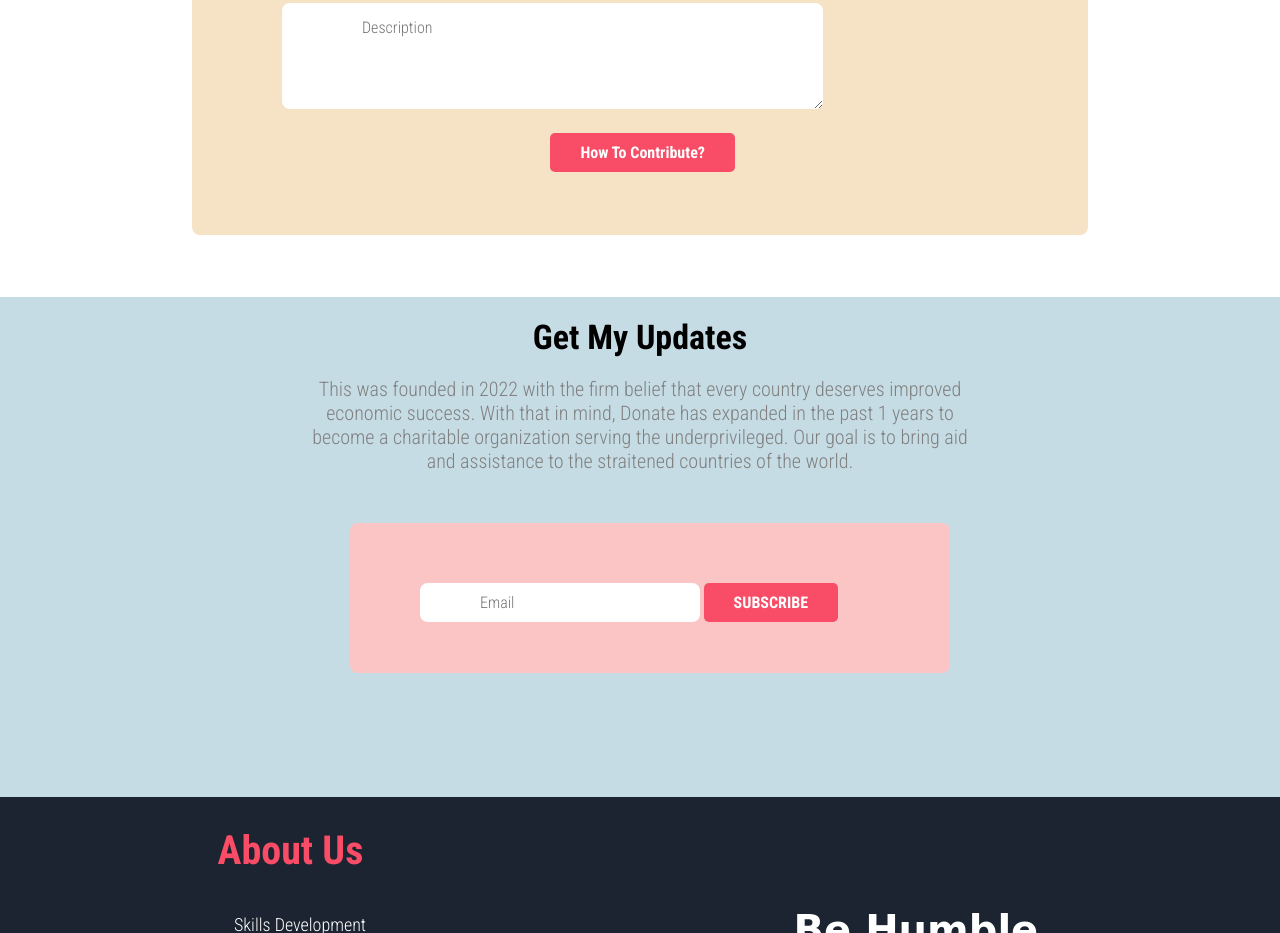
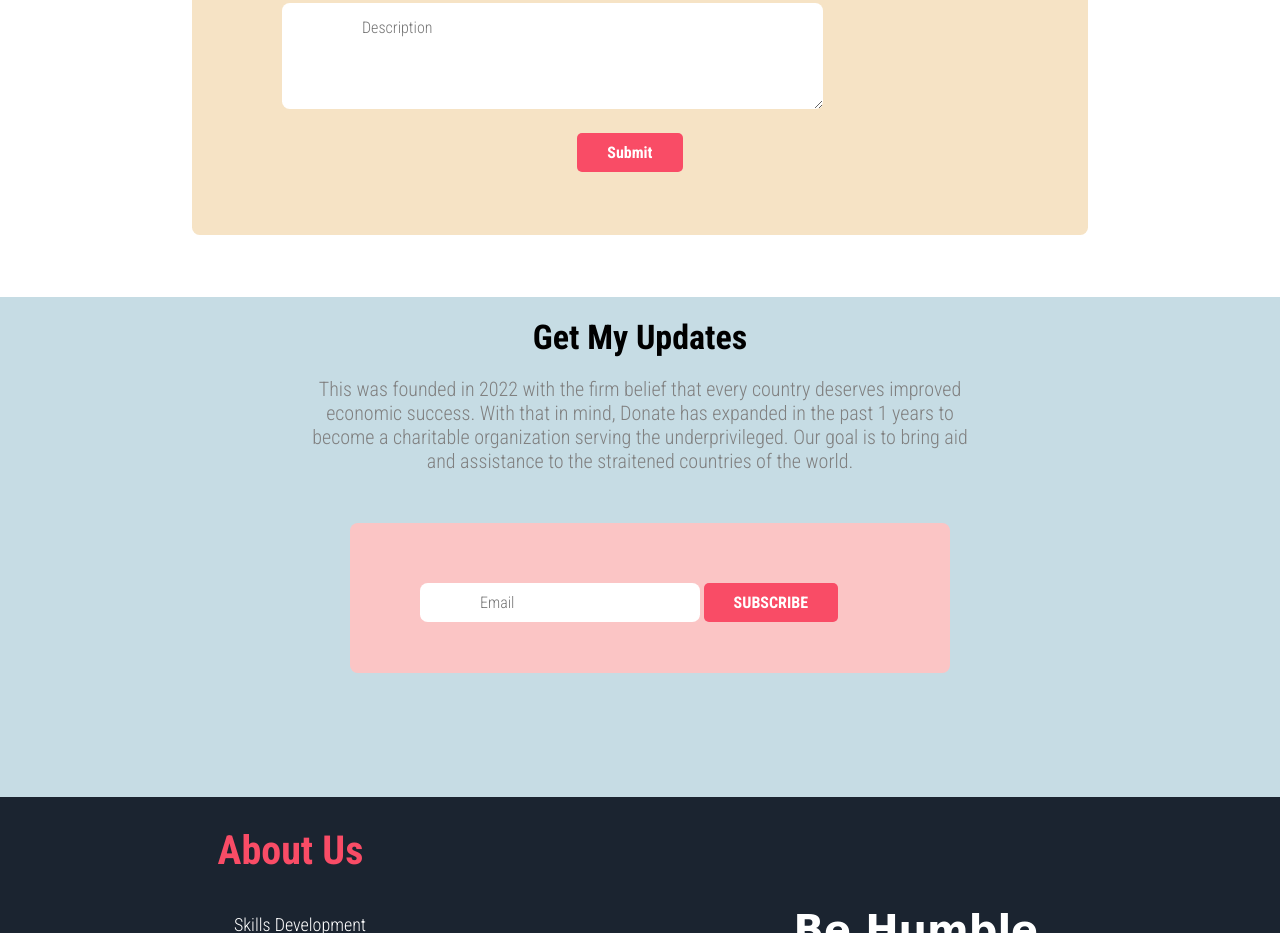
Before and after one commit to Shovon15/Donation-page, a plain HTML site: page index.html in a window 1280 px wide. Shown: the part 3193-4126 px from the top of the page. Drawn offline with Linux system fonts and the light colour scheme.

Commit message:
second commit

```diff
--- a/index.html
+++ b/index.html
@@ -136,7 +136,7 @@
                 <div>
                     <textarea id="input-text" placeholder="Description" name="textarea" rows="4" cols="50"></textarea>
                 </div>
-                <a class="submit-btn" href="">How To Contribute?</a>
+                <a class="submit-btn" href="#submit">Submit</a>
             </div>
         </div>
     </section>
--- a/style.css
+++ b/style.css
@@ -230,7 +230,7 @@ h1{
     text-decoration: none;
     background-color: #F94C66;
     padding: 10px 30px;
-    margin-left: 40%;
+    margin-left: 43%;
     border-radius: 5px;
     color: white;
     font-weight: 700;
```
